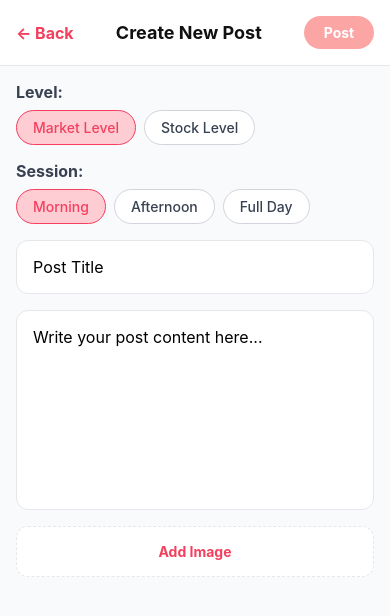
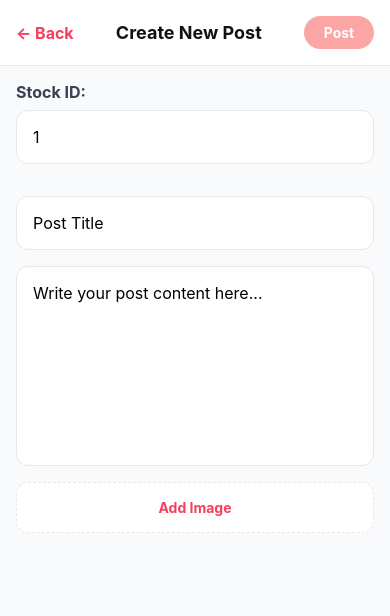
Before and after one commit to baotrongnh/stock-ai-mobile, a React Native app: screen /CreatePost in a window 390 px wide. Shown: the top 616 px of the page. Built offline with nearby package versions, Linux system fonts and the light colour scheme.

Commit message:
fix: api get comment and create comment

```diff
--- a/src/apis/blog.js
+++ b/src/apis/blog.js
@@ -52,16 +52,14 @@ const createPost = async (postData) => {
     // Add text fields
     formData.append("title", postData.title);
     formData.append("content", postData.content);
-    formData.append("level", postData.level);
-    formData.append("session", postData.session);
+    formData.append("stockId", Number(postData.stockId));
 
-    // Add image if exists
-    if (postData.image) {
-      const uriParts = postData.image.split(".");
+    if (postData.file) {
+      const uriParts = postData.file.split(".");
       const fileType = uriParts[uriParts.length - 1];
 
-      formData.append("image", {
-        uri: postData.image,
+      formData.append("file", {
+        uri: postData.file,
         name: `post-image.${fileType}`,
         type: `image/${fileType}`,
       });
--- a/src/apis/comment.js
+++ b/src/apis/comment.js
@@ -0,0 +1,50 @@
+import axiosClient from "./axiosClient";
+
+const getCommnentsByPostId = async (
+  postId,
+  page = 1,
+  pageSize = 10,
+  includeReplies = false
+) => {
+  try {
+    const res = await axiosClient.get(
+      `comments/post/${postId}?page=${page}&pageSize=${pageSize}&includeReplies=${includeReplies}`
+    );
+    if (res && res.data && Array.isArray(res.data.data)) {
+      const comments = res.data.data;
+      return {
+        count: comments.length,
+        comments,
+        pagination: res.data.pagination,
+        note:
+          comments.length === 0 ? "Không có comment nào cho bài viết này." : "",
+      };
+    } else {
+      return {
+        count: 0,
+        comments: [],
+        pagination: { page, pageSize, total: 0, totalPages: 0 },
+        note: "Không có comment nào cho bài viết này.",
+      };
+    }
+  } catch (error) {
+    console.error("Error in getComment:", error);
+    return {
+      count: 0,
+      comments: [],
+      pagination: { page, pageSize, total: 0, totalPages: 0 },
+      note: "Không có comment nào cho bài viết này.",
+    };
+  }
+};
+const createComment = async ({ postId, content }) => {
+  try {
+    const res = await axiosClient.post("comments", { postId, content });
+    return res.data;
+  } catch (error) {
+    console.error("Error in createComment:", error);
+    return { error: true, message: "Không thể gửi comment." };
+  }
+};
+
+export { getCommnentsByPostId, createComment };
--- a/src/screens/CreatePost.jsx
+++ b/src/screens/CreatePost.jsx
@@ -19,8 +19,7 @@ export default function CreatePost() {
   const navigation = useNavigation();
   const [title, setTitle] = useState("");
   const [content, setContent] = useState("");
-  const [level, setLevel] = useState("MARKET"); // MARKET or STOCK
-  const [session, setSession] = useState(1); // 1: morning, 2: afternoon, 3: full day
+  const [stockId, setStockId] = useState(1); // Mã cổ phiếu (số)
   const [image, setImage] = useState(null);
   const [isSubmitting, setIsSubmitting] = useState(false);
 
@@ -64,15 +63,19 @@ export default function CreatePost() {
       return;
     }
 
+    if (!stockId || isNaN(Number(stockId))) {
+      Alert.alert("Error", "Please enter a valid stockId (number)");
+      return;
+    }
+
     try {
       setIsSubmitting(true);
 
       const postData = {
         title: title.trim(),
         content: content.trim(),
-        level,
-        session,
-        image,
+        stockId: Number(stockId),
+        file: image,
       };
 
       const response = await createPost(postData);
@@ -91,7 +94,7 @@ export default function CreatePost() {
   };
 
   return (
-    <SafeAreaView style={{flex: 1}}>
+    <SafeAreaView style={{ flex: 1 }}>
       <ScrollView style={styles.container}>
         {/* Header */}
         <View style={styles.header}>
@@ -103,7 +106,7 @@ export default function CreatePost() {
             style={[
               styles.submitButton,
               (isSubmitting || !title.trim() || !content.trim()) &&
-              styles.submitButtonDisabled,
+                styles.submitButtonDisabled,
             ]}
             onPress={handleSubmit}
             disabled={isSubmitting || !title.trim() || !content.trim()}
@@ -118,98 +121,17 @@ export default function CreatePost() {
 
         {/* Form */}
         <View style={styles.form}>
-          {/* Level Selection */}
+          {/* StockId Input */}
           <View style={styles.radioGroup}>
-            <Text style={styles.label}>Level:</Text>
-            <View style={styles.radioOptions}>
-              <TouchableOpacity
-                style={[
-                  styles.radioOption,
-                  level === "MARKET" && styles.radioOptionSelected,
-                ]}
-                onPress={() => setLevel("MARKET")}
-              >
-                <Text
-                  style={[
-                    styles.radioText,
-                    level === "MARKET" && styles.radioTextSelected,
-                  ]}
-                >
-                  Market Level
-                </Text>
-              </TouchableOpacity>
-              <TouchableOpacity
-                style={[
-                  styles.radioOption,
-                  level === "STOCK" && styles.radioOptionSelected,
-                ]}
-                onPress={() => setLevel("STOCK")}
-              >
-                <Text
-                  style={[
-                    styles.radioText,
-                    level === "STOCK" && styles.radioTextSelected,
-                  ]}
-                >
-                  Stock Level
-                </Text>
-              </TouchableOpacity>
-            </View>
-          </View>
-
-          {/* Session Selection */}
-          <View style={styles.radioGroup}>
-            <Text style={styles.label}>Session:</Text>
-            <View style={styles.radioOptions}>
-              <TouchableOpacity
-                style={[
-                  styles.radioOption,
-                  session === 1 && styles.radioOptionSelected,
-                ]}
-                onPress={() => setSession(1)}
-              >
-                <Text
-                  style={[
-                    styles.radioText,
-                    session === 1 && styles.radioTextSelected,
-                  ]}
-                >
-                  Morning
-                </Text>
-              </TouchableOpacity>
-              <TouchableOpacity
-                style={[
-                  styles.radioOption,
-                  session === 2 && styles.radioOptionSelected,
-                ]}
-                onPress={() => setSession(2)}
-              >
-                <Text
-                  style={[
-                    styles.radioText,
-                    session === 2 && styles.radioTextSelected,
-                  ]}
-                >
-                  Afternoon
-                </Text>
-              </TouchableOpacity>
-              <TouchableOpacity
-                style={[
-                  styles.radioOption,
-                  session === 3 && styles.radioOptionSelected,
-                ]}
-                onPress={() => setSession(3)}
-              >
-                <Text
-                  style={[
-                    styles.radioText,
-                    session === 3 && styles.radioTextSelected,
-                  ]}
-                >
-                  Full Day
-                </Text>
-              </TouchableOpacity>
-            </View>
+            <Text style={styles.label}>Stock ID:</Text>
+            <TextInput
+              style={styles.titleInput}
+              placeholder="Enter stockId (number)"
+              value={stockId.toString()}
+              onChangeText={(v) => setStockId(v.replace(/[^0-9]/g, ""))}
+              keyboardType="numeric"
+              maxLength={10}
+            />
           </View>
 
           {/* Title Input */}
@@ -232,7 +154,10 @@ export default function CreatePost() {
           />
 
           {/* Image Upload */}
-          <TouchableOpacity style={styles.imageUploadButton} onPress={pickImage}>
+          <TouchableOpacity
+            style={styles.imageUploadButton}
+            onPress={pickImage}
+          >
             <Text style={styles.imageUploadText}>
               {image ? "Change Image" : "Add Image"}
             </Text>
```
Also changed, not shown: src/screens/BlogDetail.jsx (+135 -30 lines).
